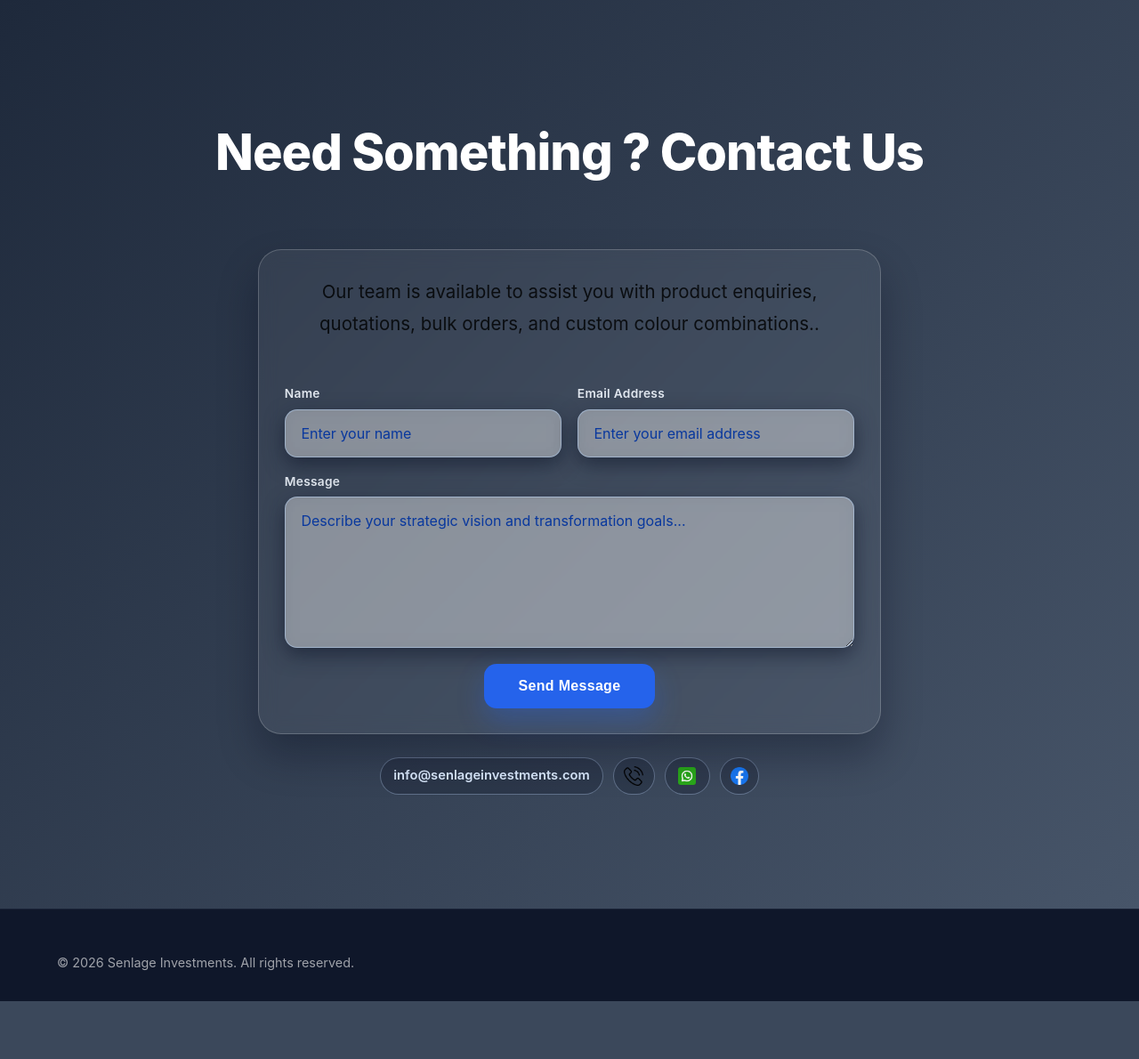
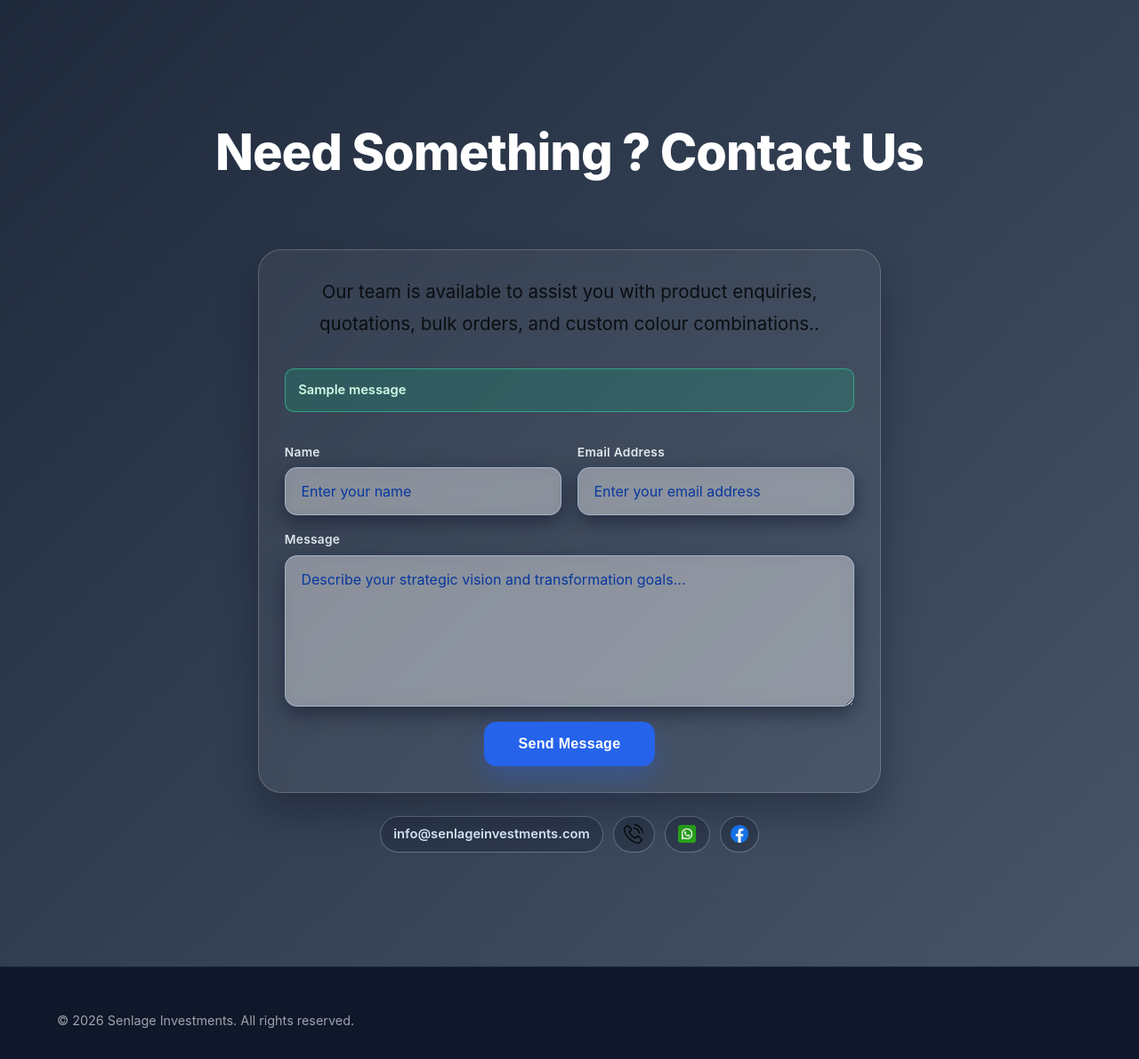
Before and after one commit to Ghost-Coder23/senlage, a Django app: page / in a window 1280 px wide. Shown: the part 2293-3483 px from the top of the page at 89% size. Before the commit the page ends 3418 px from the top, so only its background shows below. Run offline with Django 4.2, Linux system fonts and the light colour scheme; tables that the repository leaves empty hold one stand-in row (values such as "Sample post"); one stand-in notice (Sample message) is shown.

Commit message:
`Added contact form functionality with email submission and feedback display`

```diff
--- /dev/null
+++ b/pages/forms.py
@@ -0,0 +1,7 @@
+from django import forms
+
+
+class ContactForm(forms.Form):
+    name = forms.CharField(max_length=120, required=True)
+    email = forms.EmailField(required=True)
+    message = forms.CharField(widget=forms.Textarea, required=True)
--- a/pages/views.py
+++ b/pages/views.py
@@ -1,11 +1,44 @@
-from django.shortcuts import get_object_or_404, render
+from django.shortcuts import get_object_or_404, redirect, render
 from django.http import HttpResponse
 from django.urls import reverse
+from django.conf import settings
+from django.contrib import messages
+from django.core.mail import send_mail
 from .models import Product
+from .forms import ContactForm
 
 
 def home(request):
-    return render(request, 'pages/home.html')
+    if request.method == 'POST':
+        form = ContactForm(request.POST)
+        if form.is_valid():
+            name = form.cleaned_data['name']
+            email = form.cleaned_data['email']
+            message = form.cleaned_data['message']
+
+            subject = f'New Contact Form Message from {name}'
+            body = (
+                f'Name: {name}\n'
+                f'Email: {email}\n\n'
+                f'Message:\n{message}'
+            )
+
+            try:
+                send_mail(
+                    subject=subject,
+                    message=body,
+                    from_email=settings.DEFAULT_FROM_EMAIL,
+                    recipient_list=[settings.CONTACT_RECEIVER_EMAIL],
+                    fail_silently=False,
+                )
+                messages.success(request, 'Your message was sent successfully.')
+            except Exception:
+                messages.error(request, 'Unable to send your message right now. Please try again.')
+            return redirect(f"{reverse('home')}#contact")
+        messages.error(request, 'Please fill in all fields with valid information.')
+        return redirect(f"{reverse('home')}#contact")
+
+    return render(request, 'pages/home.html', {'contact_form': ContactForm()})
 
 
 def products(request):
--- a/static/css/tooplate-strategic-style.css
+++ b/static/css/tooplate-strategic-style.css
@@ -1047,6 +1047,31 @@ video {
 	margin-top: 0;
 }
 
+.contact-form-alerts {
+	display: grid;
+	gap: 0.6rem;
+	margin: 0 0 1rem;
+}
+
+.contact-form-alert {
+	padding: 0.75rem 0.9rem;
+	border-radius: 10px;
+	font-size: 0.92rem;
+	font-weight: 600;
+}
+
+.contact-form-alert.success {
+	background: rgba(16, 185, 129, 0.2);
+	color: #d1fae5;
+	border: 1px solid rgba(52, 211, 153, 0.6);
+}
+
+.contact-form-alert.error {
+	background: rgba(239, 68, 68, 0.2);
+	color: #fee2e2;
+	border: 1px solid rgba(248, 113, 113, 0.6);
+}
+
 .contact-form-head h3 {
 	margin: 0;
 	font-size: 1.4rem;
--- a/static/js/tooplate-strategic-scripts.js
+++ b/static/js/tooplate-strategic-scripts.js
@@ -237,26 +237,12 @@ window.addEventListener('scroll', () => {
 // Enhanced Form submission
 const contactForm = document.querySelector('.contact-form');
 if (contactForm) {
-   contactForm.addEventListener('submit', (e) => {
-      e.preventDefault();
-
+   contactForm.addEventListener('submit', () => {
       const submitBtn = contactForm.querySelector('.submit-btn');
       if (!submitBtn) return;
-      const originalText = submitBtn.textContent;
-
-      submitBtn.textContent = 'Initiating Connection...';
+      submitBtn.textContent = 'Sending...';
       submitBtn.style.background = 'linear-gradient(135deg, #10b981, #059669)';
-      submitBtn.classList.add('loading');
-
-      setTimeout(() => {
-         submitBtn.textContent = 'Partnership Initiated!';
-         submitBtn.classList.remove('loading');
-         setTimeout(() => {
-            submitBtn.textContent = originalText;
-            submitBtn.style.background = 'linear-gradient(135deg, #64748b, #475569)';
-            contactForm.reset();
-         }, 3000);
-      }, 2000);
+      submitBtn.disabled = true;
    });
 }
 
--- a/templates/pages/home.html
+++ b/templates/pages/home.html
@@ -124,21 +124,29 @@
             <div class="contact-content">
                 <p>Our team is available to assist you with product enquiries,
                     quotations, bulk orders, and custom colour combinations..</p>
-                <form class="contact-form fade-in">
+                {% if messages %}
+                <div class="contact-form-alerts">
+                    {% for message in messages %}
+                    <div class="contact-form-alert {{ message.tags }}">{{ message }}</div>
+                    {% endfor %}
+                </div>
+                {% endif %}
+                <form class="contact-form fade-in" method="post" action="{% url 'home' %}#contact">
+                    {% csrf_token %}
                     <div class="contact-form-head">
                     </div>
                     <div class="contact-fields">
                         <div class="contact-field">
                             <label for="contact-name">Name</label>
-                            <input id="contact-name" type="text" placeholder="Enter your name" required>
+                            <input id="contact-name" name="name" type="text" placeholder="Enter your name" required>
                         </div>
                         <div class="contact-field">
                             <label for="contact-email">Email Address</label>
-                            <input id="contact-email" type="email" placeholder="Enter your email address" required>
+                            <input id="contact-email" name="email" type="email" placeholder="Enter your email address" required>
                         </div>
                         <div class="contact-field contact-field-full">
                             <label for="contact-message">Message</label>
-                            <textarea id="contact-message" placeholder="Describe your strategic vision and transformation goals..." required></textarea>
+                            <textarea id="contact-message" name="message" placeholder="Describe your strategic vision and transformation goals..." required></textarea>
                         </div>
                     </div>
                     <button type="submit" class="submit-btn">Send Message</button>
```
Also changed, not shown: senlage/settings.py (+10 -0 lines).
